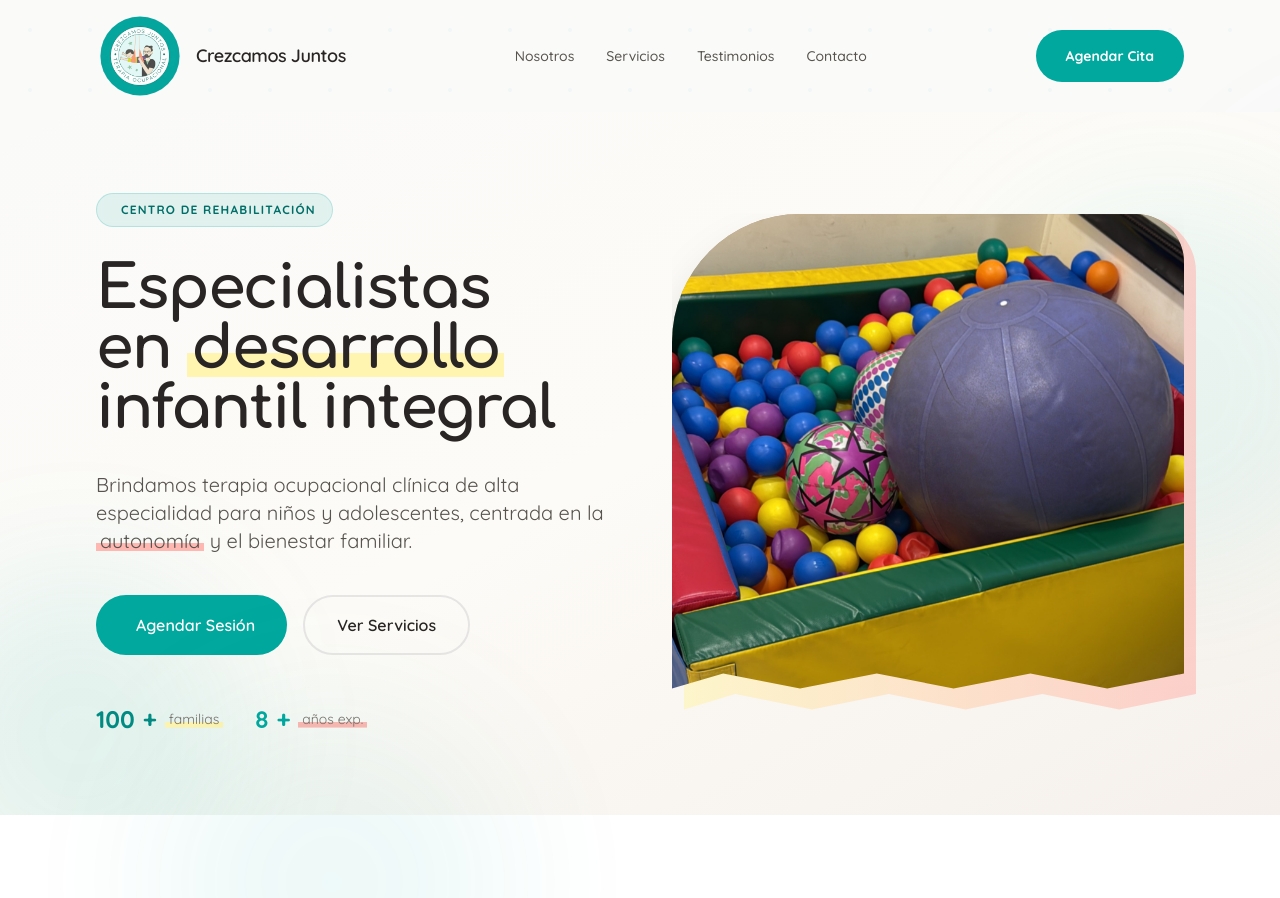
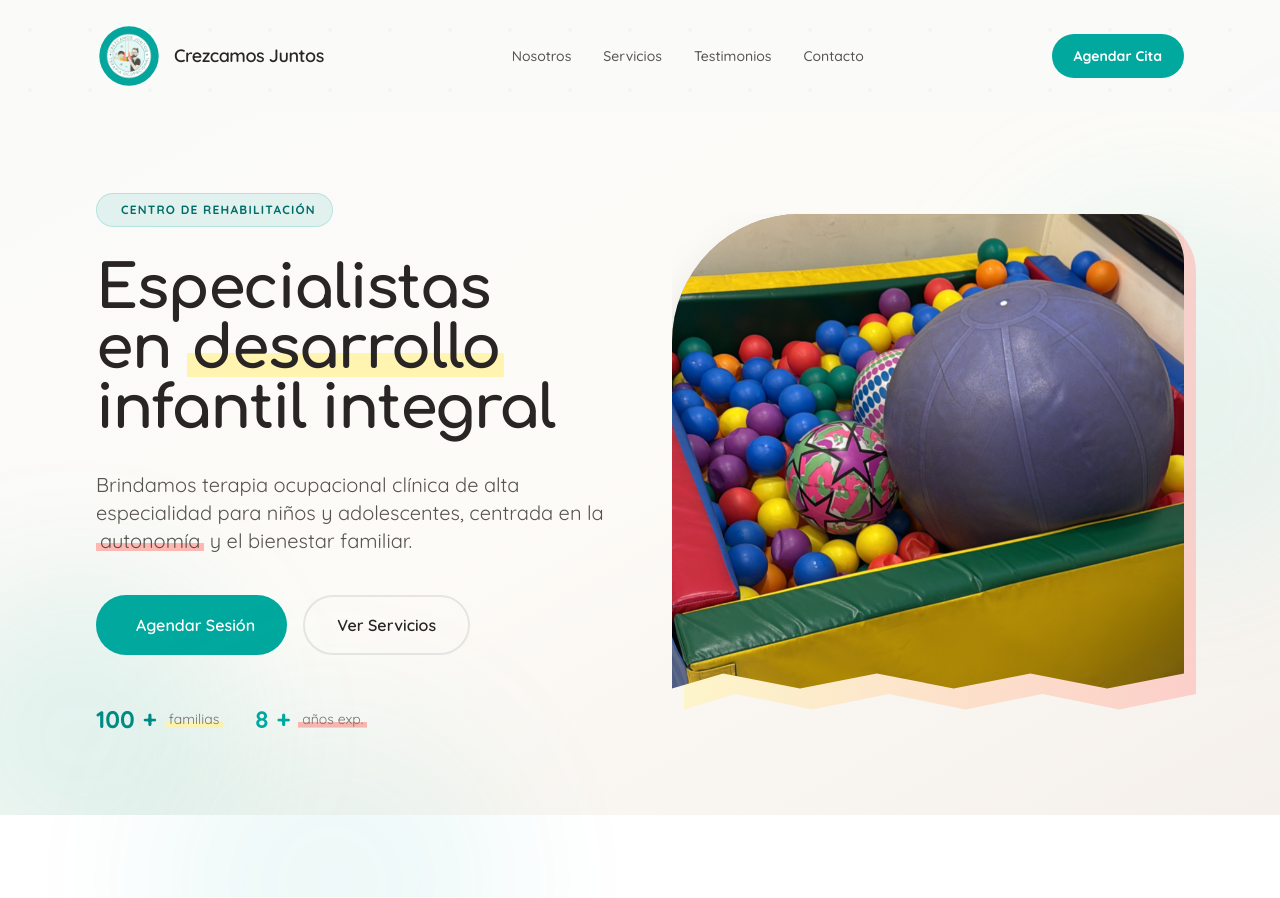
Before and after one commit to proyectoauroraia/Crezcamos-Juntos-Web, a website: page index.html in a window 1280 px wide. Shown: the top 898 px of the page. Drawn offline with nearby package versions, Linux system fonts and the light colour scheme; some icons are missing.

Commit message:
style: reduce logo size and CTA button dimensions in navigation and footer

```diff
--- a/index.html
+++ b/index.html
@@ -430,7 +430,7 @@
                 <!-- Logo -->
                 <a href="#" class="flex items-center gap-3 group">
                     <img src="assets/logo.png?v=2026.6" alt="Logo Crezcamos Juntos"
-                        class="w-16 h-16 sm:w-[88px] sm:h-[88px] rounded-full shadow-sm hover:scale-110 transition-transform object-cover animate-scale-in nav-logo"
+                        class="w-12 h-12 sm:w-[66px] sm:h-[66px] rounded-full shadow-sm hover:scale-110 transition-transform object-cover animate-scale-in nav-logo"
                         style="clip-path: circle(45%);">
                     <span class="font-semibold text-lg tracking-tight hidden sm:block animate-fade-in delay-100">Crezcamos Juntos</span>
                 </a>
@@ -449,7 +449,7 @@
 
                 <!-- CTA Principal -->
                 <a href="#contacto"
-                    class="hidden md:inline-flex bg-[#00a89e] text-white px-7 py-3.5 rounded-full font-bold text-sm hover:bg-[#008b83] transition-all hover:shadow-[0_10px_20px_-5px_rgba(0,168,158,0.4)] hover:-translate-y-1 animate-scale-in delay-600 border-2 border-transparent hover:border-white/20">
+                    class="hidden md:inline-flex bg-[#00a89e] text-white px-5 py-2.5 rounded-full font-bold text-sm hover:bg-[#008b83] transition-all hover:shadow-[0_10px_20px_-5px_rgba(0,168,158,0.4)] hover:-translate-y-1 animate-scale-in delay-600 border-2 border-transparent hover:border-white/20">
                     Agendar Cita
                 </a>
 
@@ -956,7 +956,7 @@
                 <div>
                     <div class="flex items-center gap-3 mb-4">
                         <img src="assets/logo.png?v=2026.6" alt="Logo"
-                            class="w-11 h-11 rounded-full shadow-sm hover:opacity-80 transition-opacity object-cover"
+                            class="w-10 h-10 rounded-full shadow-sm hover:opacity-80 transition-opacity object-cover"
                             style="clip-path: circle(40%);">
                         <span class="font-semibold text-white text-lg">Crezcamos Juntos</span>
                     </div>
```
